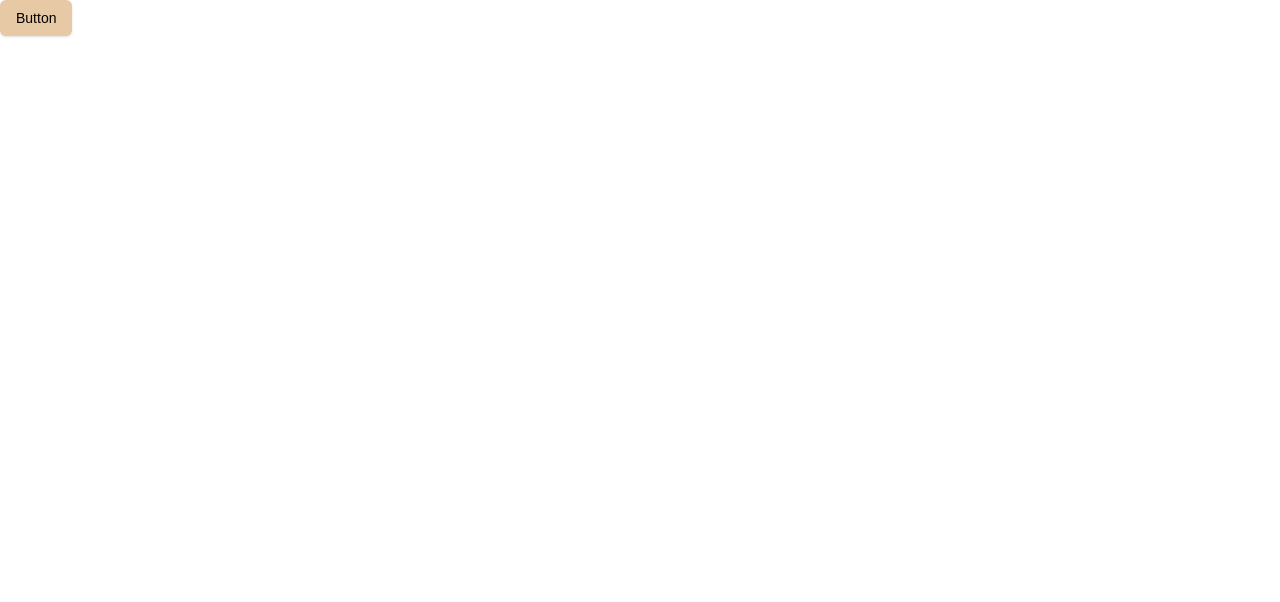
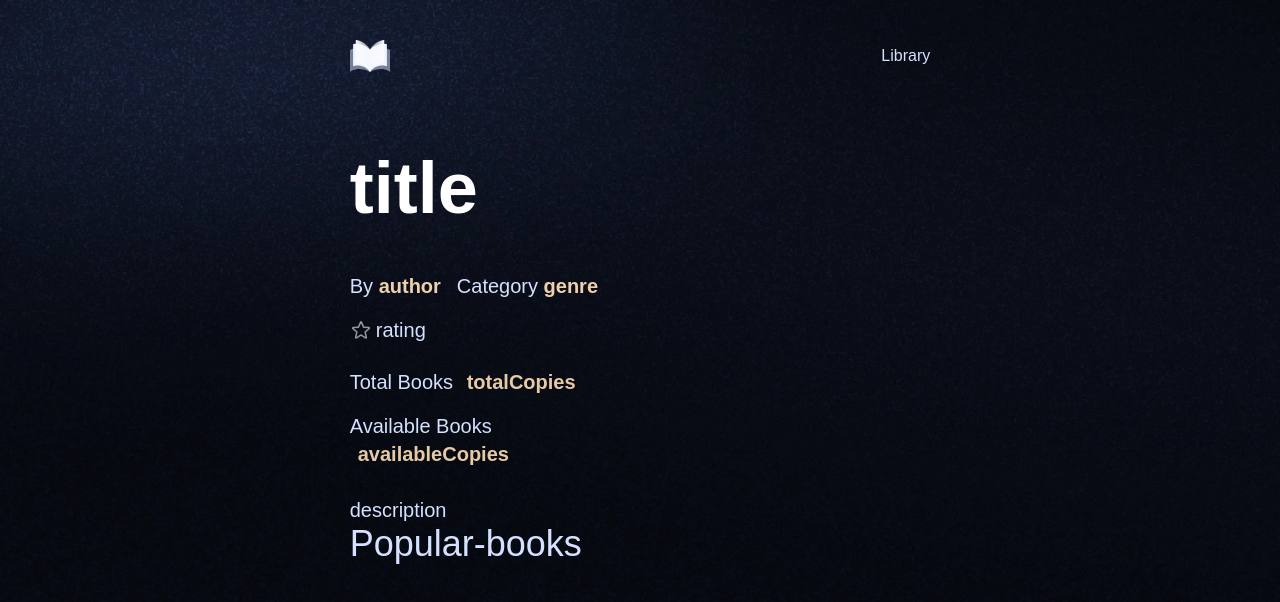
Before and after one commit to fredtinotenda3/university-library, a Next.js app: page / in a window 1280 px wide. Shown: the top 602 px of the page. Built offline with nearby package versions, Linux system fonts and the light colour scheme; a web font is replaced by a local one.

Commit message:
1. implement: Home Layout

```diff
--- /dev/null
+++ b/app/(root)/layout.tsx
@@ -0,0 +1,15 @@
+import Header from "@/components/Header";
+import { ReactNode } from "react";
+
+const Layout = async ({ children }: { children: ReactNode }) => {
+  return (
+    <main className="root-container">
+      <div className="mx-auto max-w-7xl">
+        <Header />
+        <div className="mt-20 pb-20">{children}</div>
+      </div>
+    </main>
+  );
+};
+
+export default Layout;
--- /dev/null
+++ b/app/(root)/page.tsx
@@ -0,0 +1,14 @@
+import BookList from "@/components/BookList";
+import BookOverview from "@/components/BookOverview";
+import { Button } from "@/components/ui/button";
+import { Book } from "lucide-react";
+import React from "react";
+
+const Home = async () => (
+  <>
+    <BookOverview />
+    <BookList />
+  </>
+);
+
+export default Home;
--- a/app/page.tsx
+++ /dev/null
@@ -1,10 +0,0 @@
-import { Button } from "@/components/ui/button";
-import React from "react";
-
-const Home = async () => (
-  <>
-    <Button>Button</Button>
-  </>
-);
-
-export default Home;
--- /dev/null
+++ b/components/BookList.tsx
@@ -0,0 +1,11 @@
+import React from "react";
+
+const BookList = () => {
+  return (
+    <section>
+      <h2 className="font-bebas-neue text-4xl text-light-100">Popular-books</h2>
+    </section>
+  );
+};
+
+export default BookList;
--- /dev/null
+++ b/components/BookOverview.tsx
@@ -0,0 +1,68 @@
+import React from "react";
+import Image from "next/image";
+
+const BookOverview = () => {
+  return (
+    <section className="book-overview">
+      <div className="flex flex-1 flex-col gap-5">
+        <h1>title</h1>
+
+        <div className="book-info">
+          <p>
+            By <span className="font-semibold text-light-200">author</span>
+          </p>
+
+          <p>
+            Category <span className="font-semibold text-light-200">genre</span>
+          </p>
+
+          <div className="flex flex-row gap-1">
+            <Image src="/icons/star.svg" alt="star" width={22} height={22} />
+            <p>rating</p>
+          </div>
+        </div>
+
+        <div className="book-copies">
+          <p>
+            Total Books <span>totalCopies</span>
+          </p>
+
+          <p>
+            Available Books <span>availableCopies</span>
+          </p>
+        </div>
+
+        <p className="book-description">description</p>
+        {/*
+    {user && (
+      <BorrowBook
+        bookId={id}
+        userId={userId}
+        borrowingEligibility={borrowingEligibility}
+      />
+    )} */}
+      </div>
+
+      <div className="relative flex flex-1 justify-center">
+        <div className="relative">
+          {/* <BookCover
+        variant="wide"
+        className="z-10"
+        coverColor={coverColor}
+        coverImage={coverUrl}
+      /> */}
+
+          <div className="absolute left-16 top-10 rotate-12 opacity-40 max-sm:hidden">
+            {/* <BookCover
+          variant="wide"
+          coverColor={coverColor}
+          coverImage={coverUrl}
+        /> */}
+          </div>
+        </div>
+      </div>
+    </section>
+  );
+};
+
+export default BookOverview;
--- /dev/null
+++ b/components/Header.tsx
@@ -0,0 +1,34 @@
+"use client";
+import Link from "next/link";
+import Image from "next/image";
+
+import { Button } from "@/components/ui/button";
+import { usePathname } from "next/navigation";
+import { cn } from "@/lib/utils";
+
+const Header = () => {
+  const pathname = usePathname();
+  return (
+    <header className="my-10 flex justify-between gap-5">
+      <Link href="/">
+        <Image src="/icons/logo.svg" alt="logo" width={40} height={40} />
+      </Link>
+
+      <ul className="flex flex-row items-center gap-8">
+        <li>
+          <Link
+            href="/library"
+            className={cn(
+              "text-base cursor-pointer capitalize",
+              pathname === "/library" ? "text-light-200" : "text-light-100"
+            )}
+          >
+            Library
+          </Link>
+        </li>
+      </ul>
+    </header>
+  );
+};
+
+export default Header;
```
